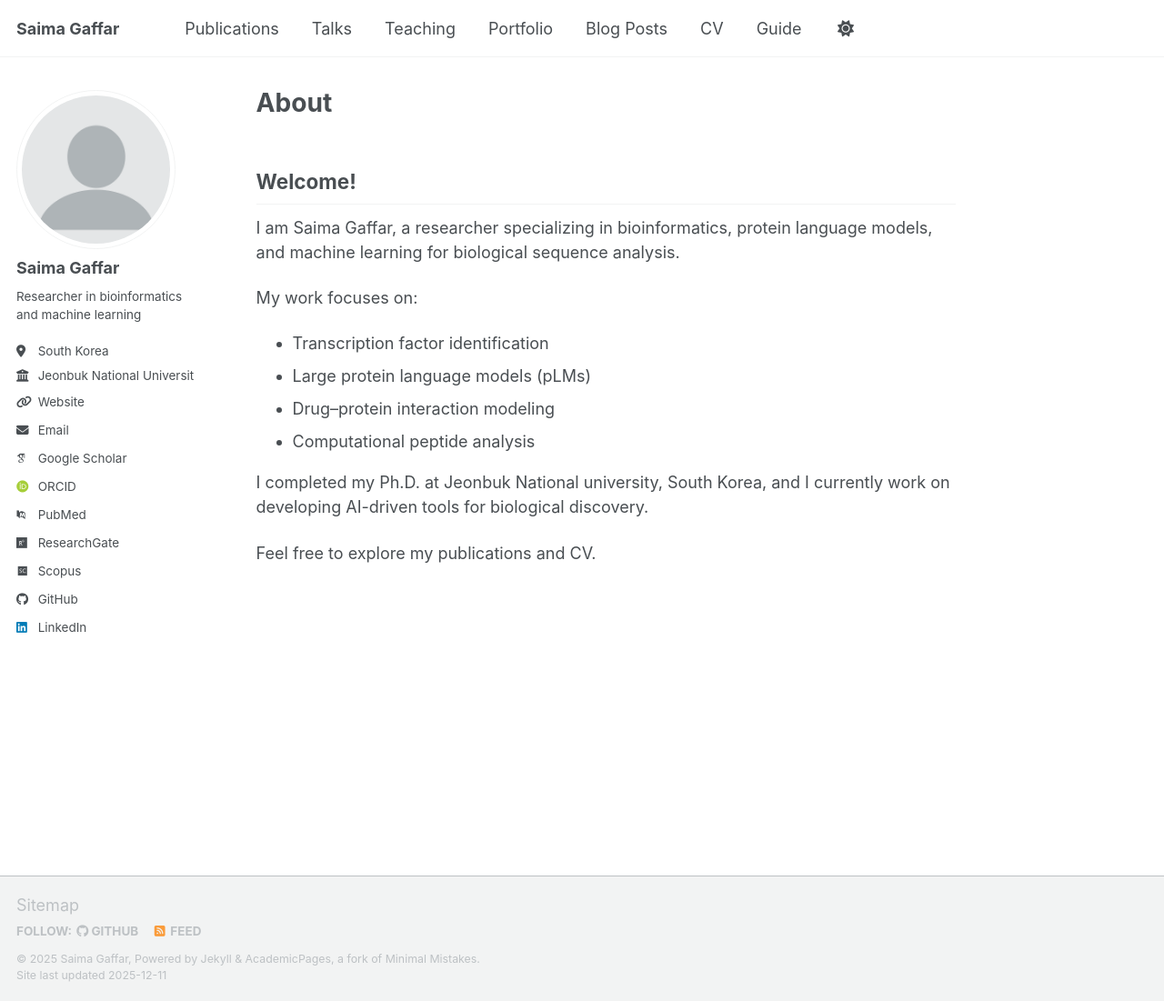
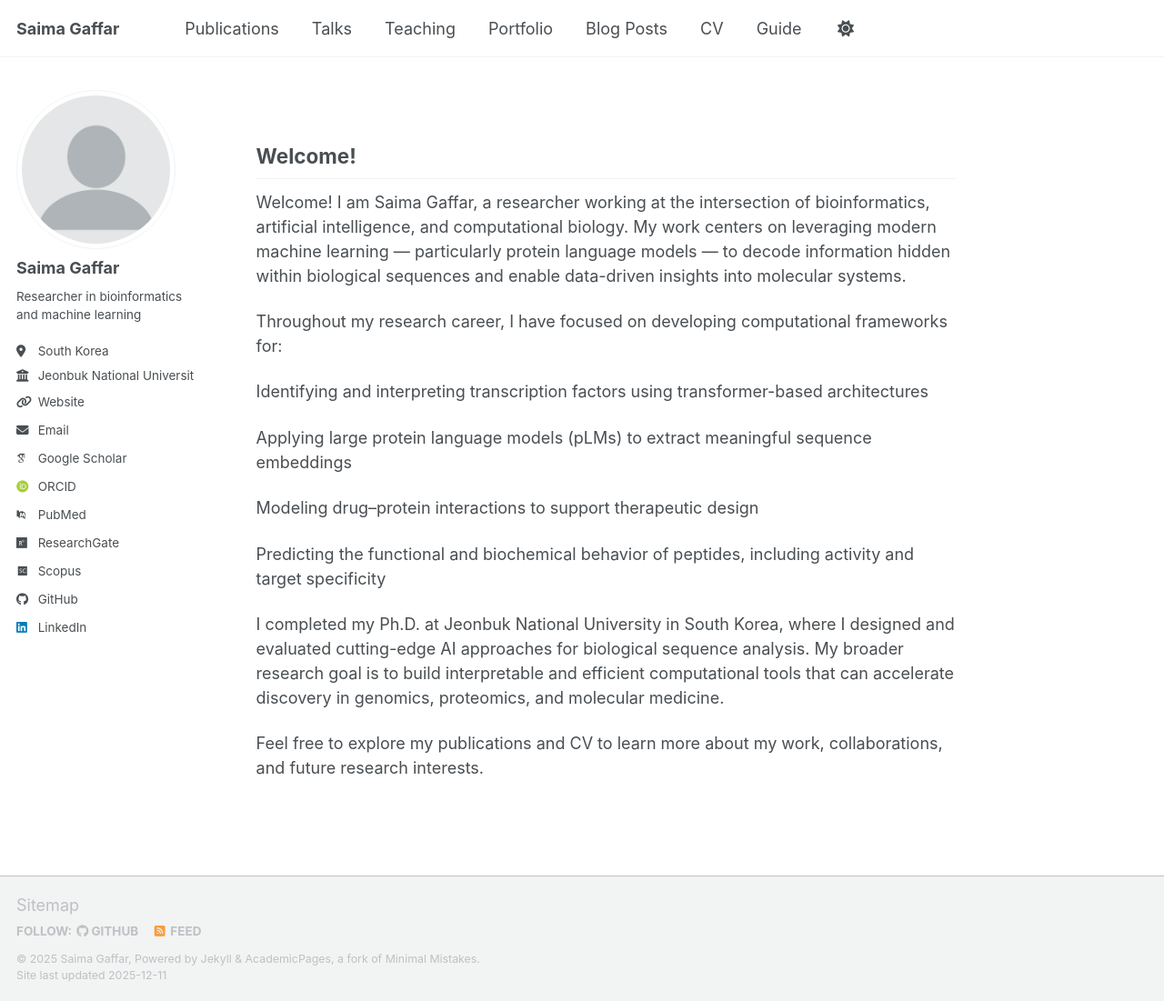
Before and after one commit to Mir-Saima/mir-saima.github.io, a Jekyll site: the page built from _pages/about.md, in a window 1280 px wide and 1101 px high. Shown: the whole window at 91% size. Built offline with Jekyll 4.4.1, drawn with Linux system fonts in a browser that asks for light colours; some web fonts are replaced; a script bundle is joined from its source files by our own code; library files that are not in the unit come from our copies.

Commit message:
Update about.md

```diff
--- a/_pages/about.md
+++ b/_pages/about.md
@@ -1,22 +1,23 @@
 ---
-title: "About"
+title: ""
 layout: single
 permalink: /
 author_profile: true
 ---
-
 ## Welcome!
 
-I am Saima Gaffar, a researcher specializing in bioinformatics, protein language models,
-and machine learning for biological sequence analysis.
+Welcome! I am Saima Gaffar, a researcher working at the intersection of bioinformatics, artificial intelligence, and computational biology. My work centers on leveraging modern machine learning — particularly protein language models — to decode information hidden within biological sequences and enable data-driven insights into molecular systems.
 
-My work focuses on:
-- Transcription factor identification
-- Large protein language models (pLMs)
-- Drug–protein interaction modeling
-- Computational peptide analysis
+Throughout my research career, I have focused on developing computational frameworks for:
 
-I completed my Ph.D. at Jeonbuk National university, South Korea, and I currently work on developing AI-driven tools
-for biological discovery.
+Identifying and interpreting transcription factors using transformer-based architectures
 
-Feel free to explore my publications and CV.
+Applying large protein language models (pLMs) to extract meaningful sequence embeddings
+
+Modeling drug–protein interactions to support therapeutic design
+
+Predicting the functional and biochemical behavior of peptides, including activity and target specificity
+
+I completed my Ph.D. at Jeonbuk National University in South Korea, where I designed and evaluated cutting-edge AI approaches for biological sequence analysis. My broader research goal is to build interpretable and efficient computational tools that can accelerate discovery in genomics, proteomics, and molecular medicine.
+
+Feel free to explore my publications and CV to learn more about my work, collaborations, and future research interests.
```
